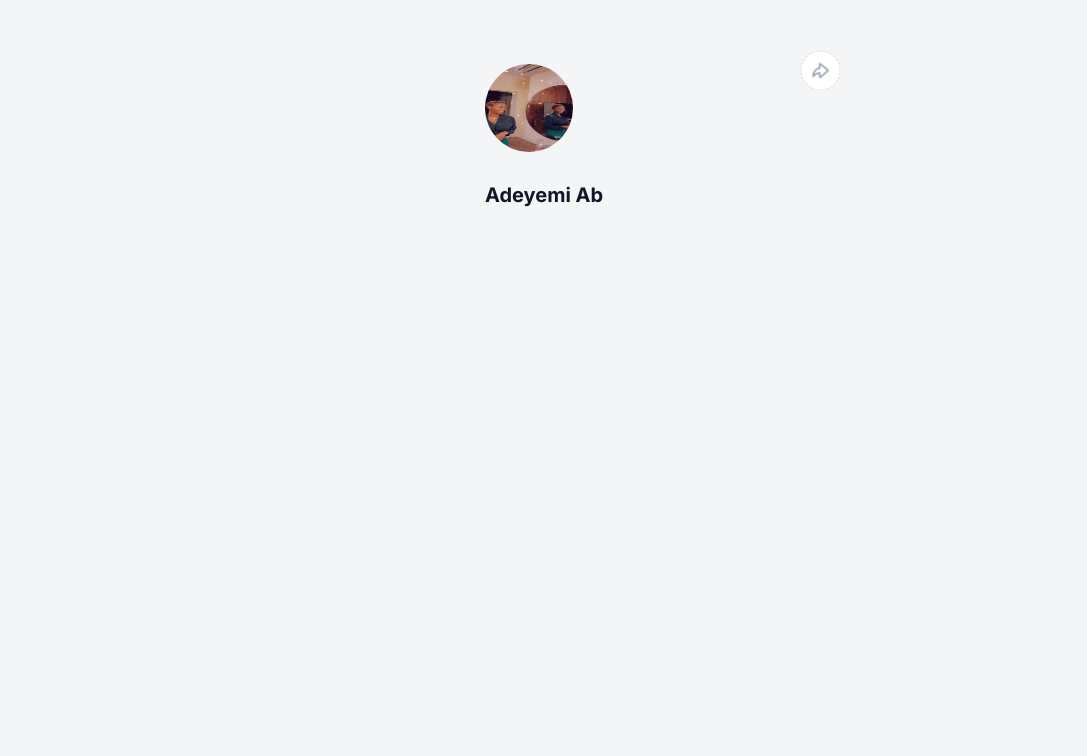
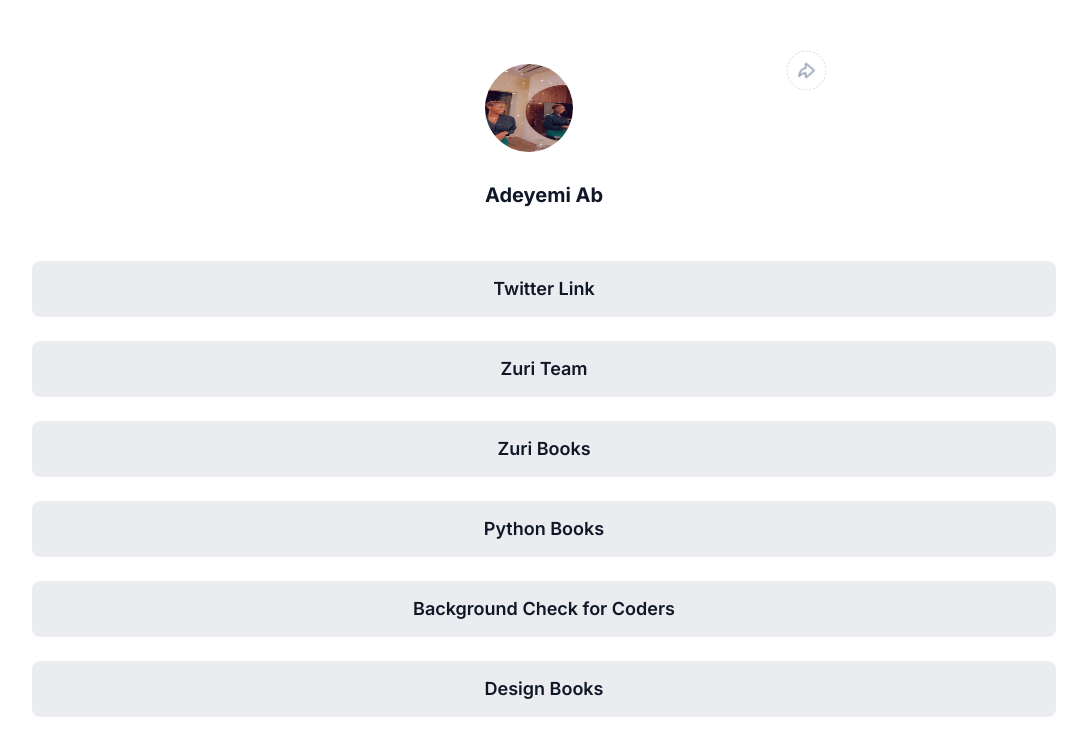
Before and after one commit to bimbo-ade/Zuri-HNG-Task-1, a React (Create React App) app: page / in a window 1280 px wide. Shown: the top 756 px of the page, without its empty margins (96-1183 px from the left). Built offline with nearby package versions, Linux system fonts and the light colour scheme.

Commit message:
links display

```diff
--- a/src/App.css
+++ b/src/App.css
@@ -2,5 +2,5 @@
 
 * {
   font-family: "Inter", sans-serif;
-  background-color: #f4f5f7;
+  /* background-color: #f4f5f7; */
 }
--- a/src/components/Home/Home.jsx
+++ b/src/components/Home/Home.jsx
@@ -6,7 +6,6 @@ import { Div } from "./Home.style";
 const Home = () => {
   return (
     <Div>
-      <div className="container">
       <img src={share} alt="" className="share-icon" />
       <div className="profile-container">
         <div className="img-containter">
@@ -14,10 +13,62 @@ const Home = () => {
         </div>
         <h4>Adeyemi Ab</h4>
       </div>
-        <div className="links"></div>
+      <div className="link-container">
+        <a
+          href="https://twitter.com/_dami_sarah_"
+          target="_blank"
+          rel="noopener noreferrer"
+        >
+          Twitter Link
+        </a>
+
+        <a
+          href="https://training.zuri.team/"
+          target="_blank"
+          rel="noopener noreferrer"
+          id="btn__zuri"
+        >
+          Zuri Team
+        </a>
+
+        <a
+          href="http://books.zuri.team"
+          target="_blank"
+          rel="noopener noreferrer"
+          id="books"
+        >
+          Zuri Books
+        </a>
+
+        <a
+          href="https://books.zuri.team/python-for-beginners?ref_id=<yourslackname>"
+          target="_blank"
+          rel="noopener noreferrer"
+          id="book__python"
+        >
+          Python Books
+        </a>
+
+        <a
+          href="https://background.zuri.team"
+          target="_blank"
+          rel="noopener noreferrer"
+          id="pitch"
+        >
+          Background Check for Coders
+        </a>
+
+        <a
+          href="https://books.zuri.team/design-rules"
+          target="_blank"
+          rel="noopener noreferrer"
+          id="book__design"
+        >
+          Design Books
+        </a>
+      </div>
       <div className="social-icon"></div>
       <div className="footer"></div>
-      </div>
     </Div>
   );
 };
--- a/src/components/Home/Home.style.js
+++ b/src/components/Home/Home.style.js
@@ -2,17 +2,18 @@ import styled from "styled-components";
 
 export const Div = styled.div`
   display: flex;
+  flex-direction: column;
   justify-content: center;
   align-items: center;
   position: relative;
-  width: 90%;
+  width: 80%;
   margin: 0 auto 0;
 
   .share-icon {
     position: absolute;
     width: 40px;
     height: 40px;
-    right: 280px;
+    right: 230px;
     top: 50px;
   }
 
@@ -33,4 +34,30 @@ export const Div = styled.div`
     text-align: center;
     color: #101828;
   }
+
+  .link-container {
+    display: flex;
+    width: 100%;
+    flex-direction: column;
+    justify-content: center;
+    align-items: center;
+    text-align: center;
+  }
+  a {
+    display: flex;
+    align-items: center;
+    justify-content: center;
+    width: 100%;
+    margin-top: 24px;
+    height: 56px;
+    box-sizing: border-box;
+    background-color: #eaecf0;
+    border: 1px solid #eaecf0;
+    border-radius: 8px;
+    font-weight: 600;
+    font-size: 18px;
+    line-height: 28px;
+    text-decoration: none;
+    color: #101828;
+  }
 `;
```
Lines whose indentation alone changed are shown as unchanged.
